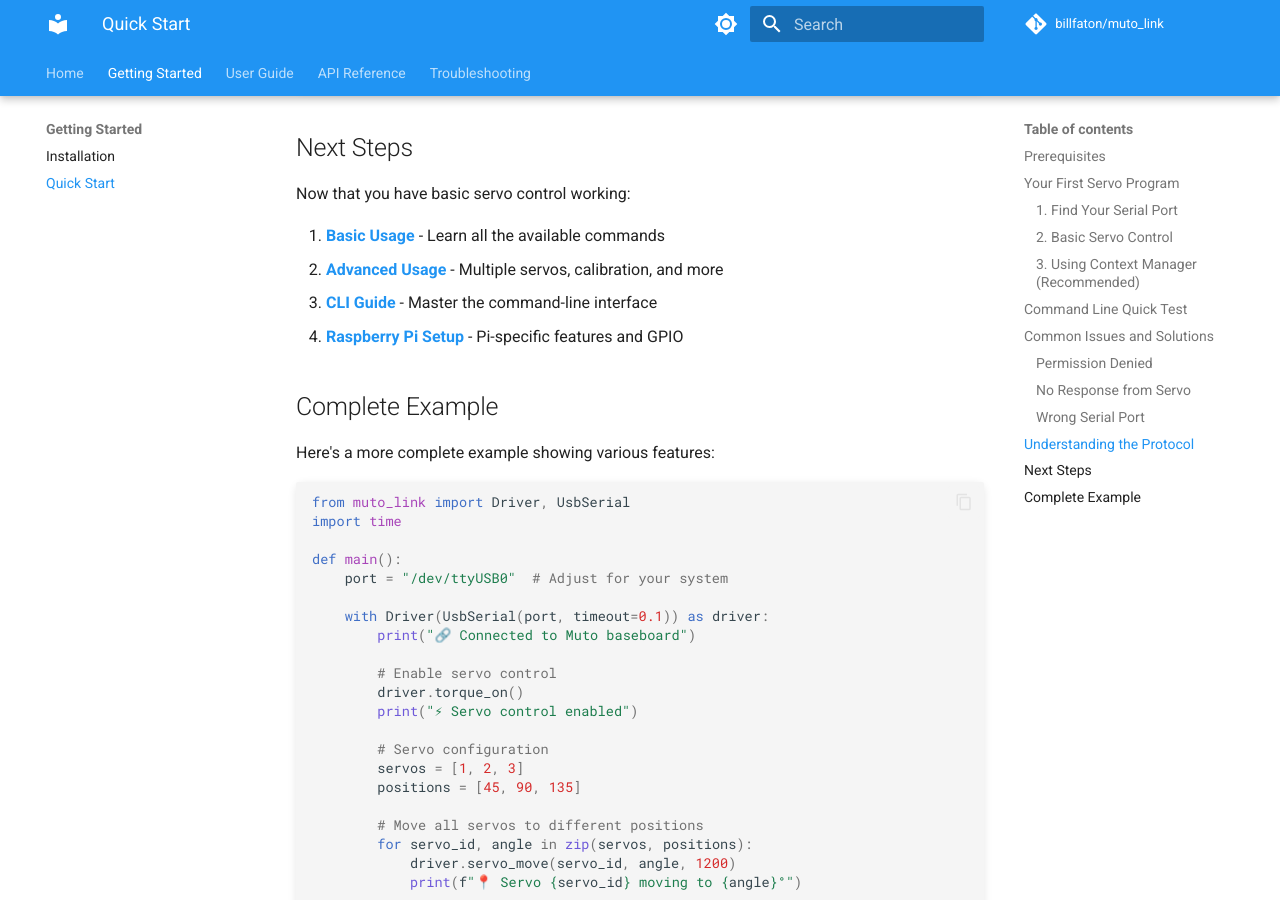
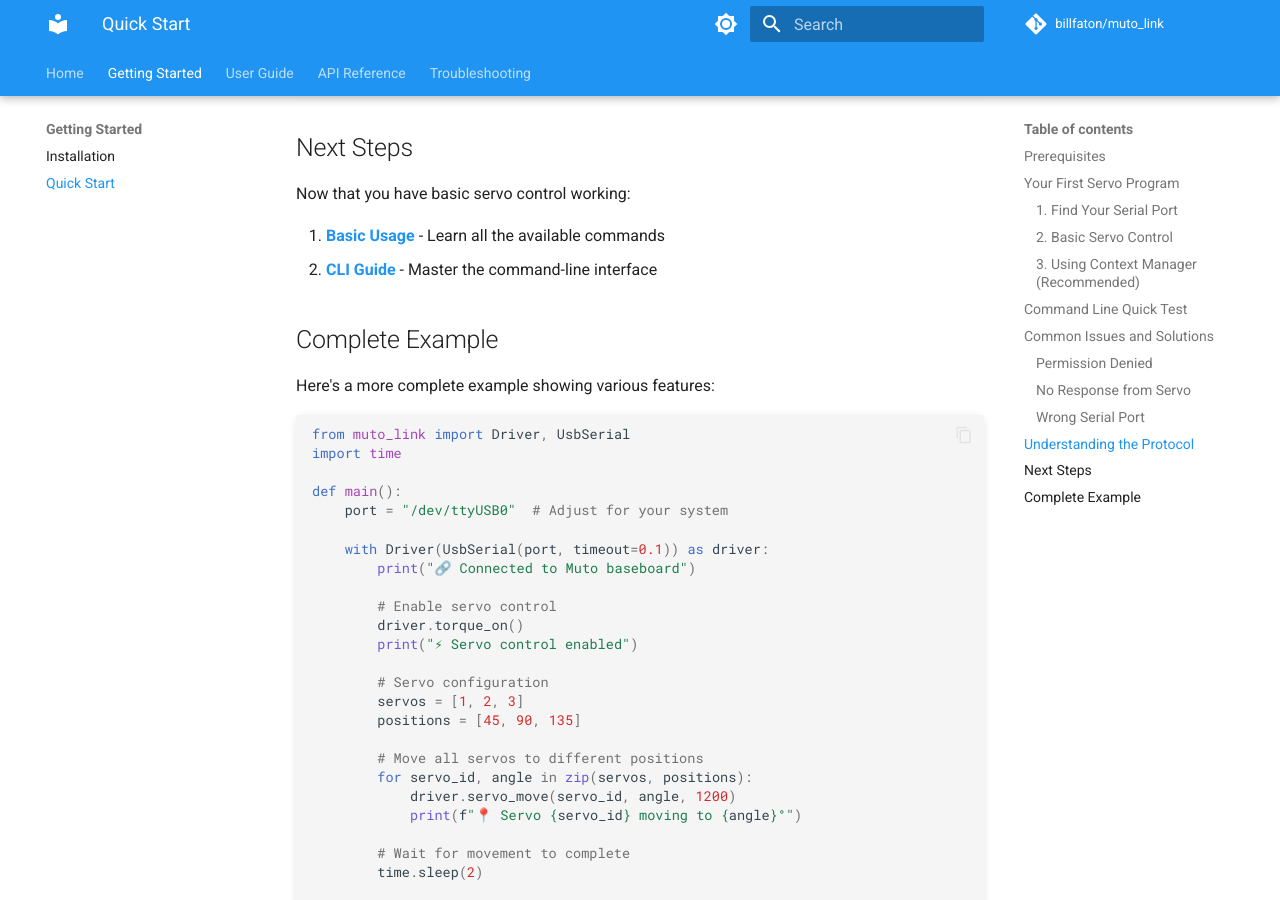
Before and after one commit to BillFaton/muto_link, an MkDocs documentation site: the page built from docs/getting-started.md, in a window 1280 px wide and 900 px high, scrolled down 3865 px. Built offline with MkDocs 1.6.1 and Material for MkDocs 9.7.7, drawn with Linux system fonts in a browser that asks for light colours; comment, search, counter and statistics services are not loaded; the version menu is left out.

Commit message:
less strict mkdocs

```diff
--- a/docs/getting-started.md
+++ b/docs/getting-started.md
@@ -204,9 +204,7 @@ driver.write(addr, data)
 Now that you have basic servo control working:
 
 1. **[Basic Usage](user-guide/basic-usage.md)** - Learn all the available commands
-2. **[Advanced Usage](user-guide/advanced-usage.md)** - Multiple servos, calibration, and more
-3. **[CLI Guide](user-guide/cli.md)** - Master the command-line interface
-4. **[Raspberry Pi Setup](user-guide/raspberry-pi.md)** - Pi-specific features and GPIO
+2. **[CLI Guide](user-guide/cli.md)** - Master the command-line interface
 
 ## Complete Example
 
```
Also changed, not shown: docs/index.md (+1 -2 lines), docs/user-guide/basic-usage.md (+1 -3 lines), docs/user-guide/cli.md (+1 -3 lines), 1 other file.
